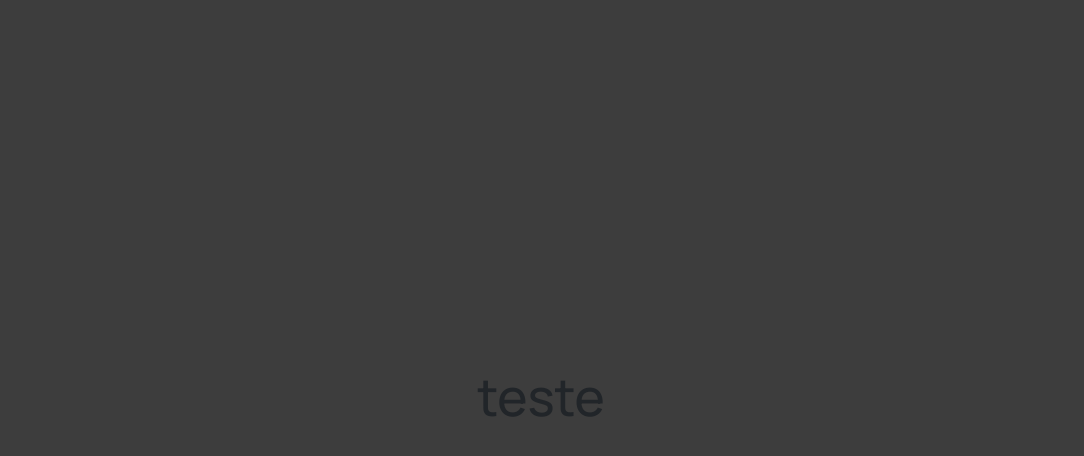
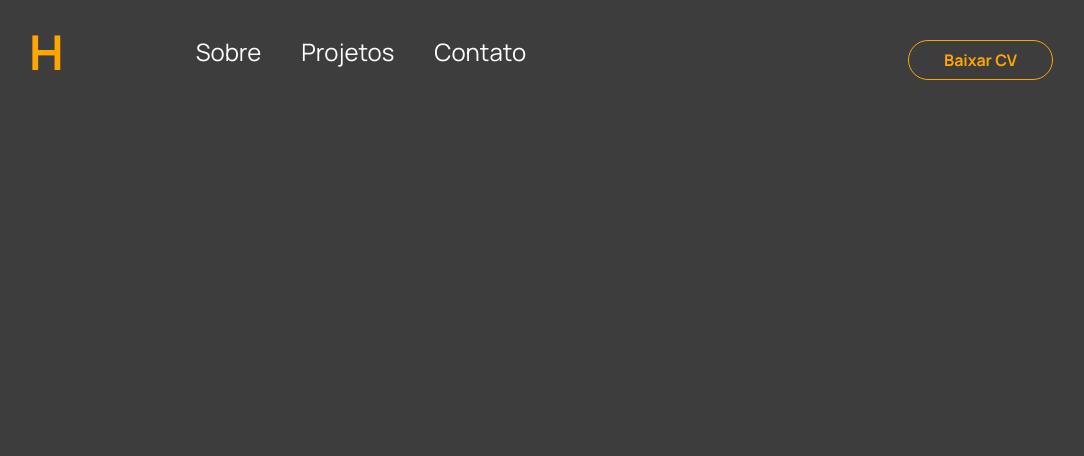
Before and after one commit to Hitallo-moreira/portfolio, a React (Vite) app: page / in a window 1280 px wide. Shown: the top 456 px of the page, without its empty margins (99-1183 px from the left). Built offline with nearby package versions, Linux system fonts and the light colour scheme; the HTML template or start-up script is replaced by a standard one.

Commit message:
feat: create header component and style

```diff
--- a/src/App.jsx
+++ b/src/App.jsx
@@ -1,10 +1,10 @@
-import './App.css'
+import Header from './Header'
 import './styles/styles.scss'
 
 function App() {
 
   return (
-    <h1>teste</h1>
+      <Header />
   )
 }
 
--- /dev/null
+++ b/src/Header.jsx
@@ -0,0 +1,29 @@
+function Header() {
+    return (
+        <header className="container">
+            <div className="content">
+                <div className="left-content">
+                    <div className="logo">
+                        <p>H</p>
+                    </div>
+                    <nav>
+                        <ul>
+                            <li><a href="#">Sobre</a></li>
+                            <li><a href="#">Projetos</a></li>
+                            <li><a href="#">Contato</a></li>
+                        </ul>
+                    </nav>
+                </div>
+                <div className="right-content">
+                    <div className="action">
+                        <div className="btn-download">
+                            <input type="submit" value="Baixar CV" />
+                        </div>
+                    </div>
+                </div>
+            </div>
+        </header>
+    )
+}
+
+export default Header
--- /dev/null
+++ b/src/styles/components/_header.scss
@@ -0,0 +1,74 @@
+.container {
+    display: flex;
+    align-items: center;
+    position: absolute;
+    top: 0;
+    height: 120px;
+    min-width: 100%;
+    padding-right: 8rem;
+    padding-left: 8rem;
+
+    .content {
+        display: flex;
+        justify-content: space-between;
+        align-items: center;
+        min-width: 100%;
+
+        .left-content {
+            display: flex;
+            align-items: center;
+        }
+
+        .logo {
+            color: $default-white;
+            font-size: 48px;
+            font-weight: bold;
+            margin-right: 100px;
+            color: $default-orange;
+        }
+
+        nav {
+            ul {
+                display: flex;
+                gap: 40px;
+
+                li {
+                    list-style: none;
+
+                    a {
+                        text-decoration: none;
+                        color: $default-white;
+                        font-size: $default-font-size;
+                        font-weight: 400;
+                        transition: .3s;
+
+                        &:hover {
+                            color: $default-orange;
+                        }
+                    }
+                }
+            }
+        }
+
+        .action {
+            .btn-download {
+                input {
+                    height: 40px;
+                    width: 145px;
+                    background: transparent;
+                    color: $default-orange;
+                    border: 1px solid $default-orange;
+                    border-radius: 30px;
+                    font-weight: bold;
+                    cursor: pointer;
+                    transition: .3s;
+
+                    &:hover {
+                        background: $default-orange;
+                        color: $default-white;
+                    }
+                }
+            }
+        }
+    }
+}
--- a/src/styles/styles.css
+++ b/src/styles/styles.css
@@ -1 +1,68 @@
-/*# sourceMappingURL=styles.css.map */
+@import url(https://fonts.googleapis.com/css?family=Manrope:200,300,regular,500,600,700,800);
+body {
+  background-color: #3D3D3D;
+}
+
+body {
+  font-family: "Manrope", "open sans";
+}
+
+.container {
+  display: flex;
+  align-items: center;
+  position: absolute;
+  top: 0;
+  height: 120px;
+  min-width: 100%;
+  padding-right: 8rem;
+  padding-left: 8rem;
+}
+.container .content {
+  display: flex;
+  justify-content: space-between;
+  align-items: center;
+  min-width: 100%;
+}
+.container .content .left-content {
+  display: flex;
+  align-items: center;
+}
+.container .content .logo {
+  color: #FFFFFF;
+  font-size: 48px;
+  font-weight: bold;
+  margin-right: 100px;
+  color: #FFA500;
+}
+.container .content nav ul {
+  display: flex;
+  gap: 40px;
+}
+.container .content nav ul li {
+  list-style: none;
+}
+.container .content nav ul li a {
+  text-decoration: none;
+  color: #FFFFFF;
+  font-size: 24px;
+  font-weight: 400;
+  transition: 0.3s;
+}
+.container .content nav ul li a:hover {
+  color: #FFA500;
+}
+.container .content .action .btn-download input {
+  height: 40px;
+  width: 145px;
+  background: transparent;
+  color: #FFA500;
+  border: 1px solid #FFA500;
+  border-radius: 30px;
+  font-weight: bold;
+  cursor: pointer;
+  transition: 0.3s;
+}
+.container .content .action .btn-download input:hover {
+  background: #FFA500;
+  color: #FFFFFF;
+}/*# sourceMappingURL=styles.css.map */
--- a/src/styles/styles.scss
+++ b/src/styles/styles.scss
@@ -1,2 +1,3 @@
 @import './base/variables';
 @import './base/typography';
+@import './components/header'
```
Also changed, not shown: 1 other file (tests, documents, lock files or other folders).
